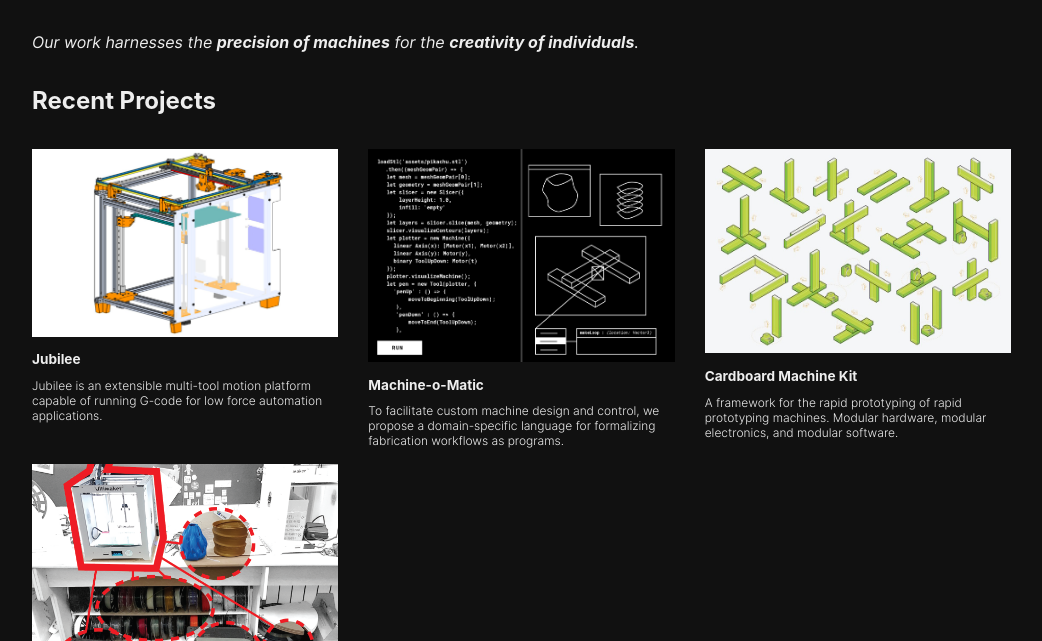
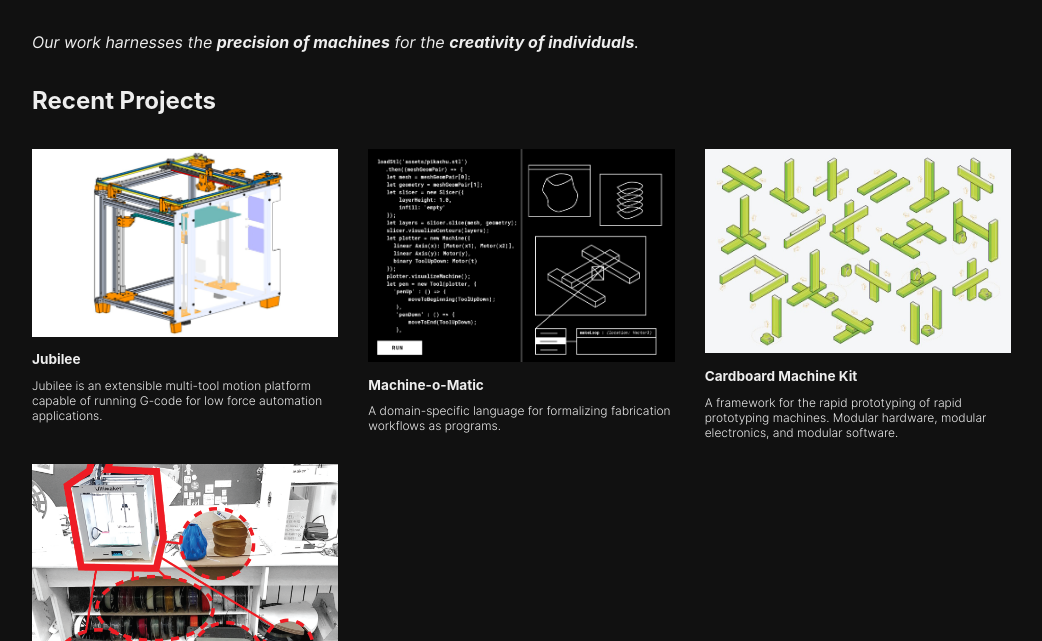
Before and after one commit to machineagency/machineagency.github.io, a website: page index.html in a window 1280 px wide. Shown: the part 145-786 px from the top of the page, without its empty margins (118-1160 px from the left). Drawn offline with Linux system fonts and the light colour scheme; a web font is replaced by a local one.

Commit message:
shorten mom text

```diff
--- a/index.html
+++ b/index.html
@@ -46,7 +46,7 @@
                     Machine-o-Matic
                 </div>
                 <div class="project-text padding-bottom-std">
-                    To facilitate custom machine design and control, we propose a domain-specific language for formalizing fabrication workflows as programs.
+                    A domain-specific language for formalizing fabrication workflows as programs.
                 </div>
             </a>
         </div>
```
